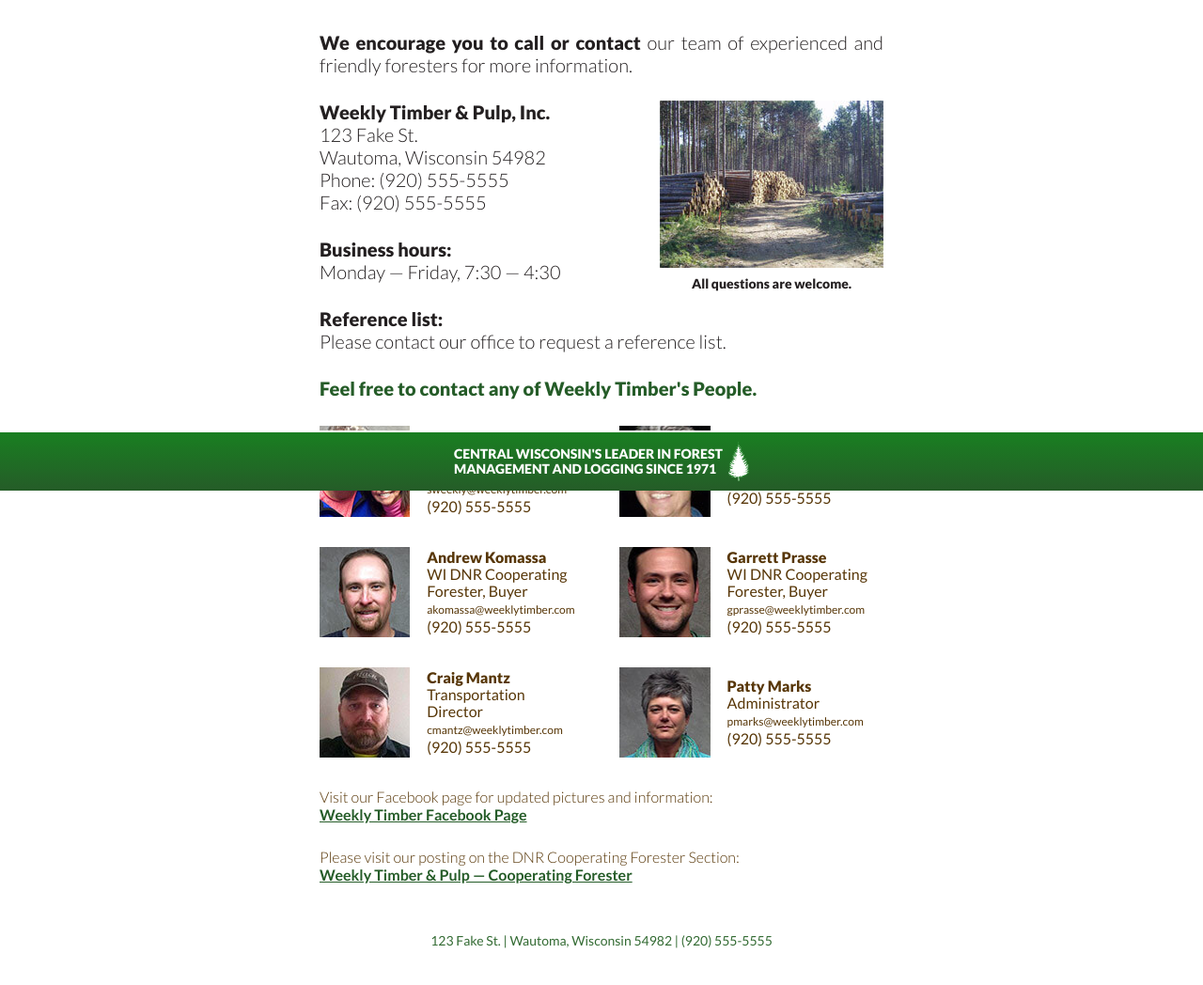
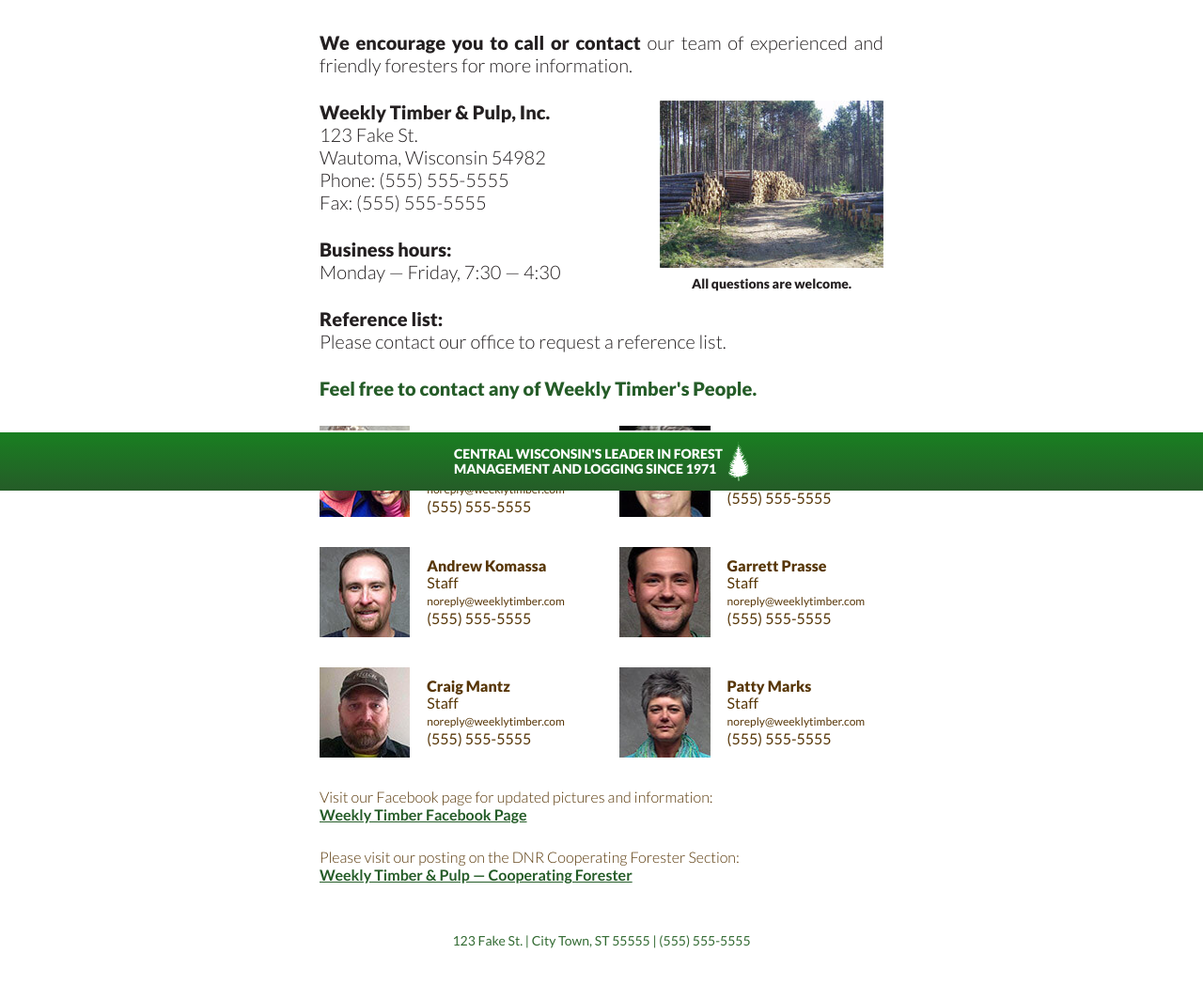
Before and after one commit to webopt/ch10-asset-delivery, a website: page htdocs/contact-us.html in a window 1280 px wide. Shown: the part 278-1326 px from the top of the page at 94% size. Drawn offline with Linux system fonts and the light colour scheme.

Commit message:
Correcting copy.

```diff
--- a/htdocs/contact-us.html
+++ b/htdocs/contact-us.html
@@ -17,8 +17,8 @@
 					<a href="https://facebook.com/weeklytimber" class="social" target="_blank"><img class="icon" src="img/icon-facebook.svg" alt="Facebook" title="Facebook"></a>
 					<a href="https://twitter.com/WeeklyTimber" class="social" target="_blank"><img class="icon" src="img/icon-twitter.svg" alt="Twitter" title="Twitter"></a>
 				</section>
-				<a class="phone" href="tel:+1-920-555-5555">920-555-5555</a>
-				<a class="email" href="mailto:info@weeklytimber.com">info@weeklytimber.com</a>
+				<a class="phone" href="tel:+1-555-555-5555">555-555-5555</a>
+				<a class="email" href="mailto:info@weeklytimber.com">noreply@weeklytimber.com</a>
 			</div>
 		</header>
 		<a href="index.html"><img id="mainLogo" src="img/logo.svg" alt="Weekly Timber &amp; Pulp"></a>
@@ -37,8 +37,8 @@
 				<b>Weekly Timber &amp; Pulp, Inc.</b><br>
 				123 Fake St.<br>
 				Wautoma, Wisconsin 54982<br>
-				Phone: (920) 555-5555<br>
-				Fax: (920) 555-5555
+				Phone: (555) 555-5555<br>
+				Fax: (555) 555-5555
 			</p>
 			<p class="introCopy">
 				<b>Business hours:</b><br>
@@ -55,54 +55,54 @@
 						<img class="photo" src="img/contact/steve-cheryl.jpg" srcset="img/contact/steve-cheryl.jpg 1x, img/contact/steve-cheryl@2x.jpg 2x" alt="Stevan &amp; Cheryl Weekly">
 						<p class="details">
 							<b>Stevan &amp; Cheryl Weekly</b><br>
-							President and Founder<br>
-							<a class="email" href="mailto:sweekly@weeklytimber.com">sweekly@weeklytimber.com</a><br>
-							(920) 555-5555
+							Staff<br>
+							<a class="email" href="mailto:noreply@weeklytimber.com">noreply@weeklytimber.com</a><br>
+							(555) 555-5555
 						</p>
 					</li>
 					<li class="contact">
 						<img class="photo" src="img/contact/jason.jpg" srcset="img/contact/jason.jpg 1x, img/contact/jason@2x.jpg 2x" alt="Jason Weekly">
 						<p class="details">
 							<b>Jason Weekly</b><br>
-							VP of Operations<br>
-							<a class="email" href="mailto:jweekly@weeklytimber.com">jweekly@weeklytimber.com</a><br>
-							(920) 555-5555
+							Staff<br>
+							<a class="email" href="mailto:noreply@weeklytimber.com">noreply@weeklytimber.com</a><br>
+							(555) 555-5555
 						</p>
 					</li>
 					<li class="contact">
 						<img class="photo" src="img/contact/andrew.jpg" srcset="img/contact/andrew.jpg 1x, img/contact/andrew@2x.jpg 2x" alt="Andrew Komassa">
 						<p class="details">
 							<b>Andrew Komassa</b><br>
-							WI DNR Cooperating Forester, Buyer<br>
-							<a class="email" href="mailto:akomassa@weeklytimber.com">akomassa@weeklytimber.com</a><br>
-							(920) 555-5555
+							Staff<br>
+							<a class="email" href="mailto:noreply@weeklytimber.com">noreply@weeklytimber.com</a><br>
+							(555) 555-5555
 						</p>
 					</li>
 					<li class="contact">
 						<img class="photo" src="img/contact/garrett.jpg" srcset="img/contact/garrett.jpg 1x, img/contact/garrett@2x.jpg 2x" alt="Garrett Prasse">
 						<p class="details">
 							<b>Garrett Prasse</b><br>
-							WI DNR Cooperating Forester, Buyer<br>
-							<a class="email" href="mailto:gprasse@weeklytimber.com">gprasse@weeklytimber.com</a><br>
-							(920) 555-5555
+							Staff<br>
+							<a class="email" href="mailto:noreply@weeklytimber.com">noreply@weeklytimber.com</a><br>
+							(555) 555-5555
 						</p>
 					</li>
 					<li class="contact">
 						<img class="photo" src="img/contact/craig.jpg" srcset="img/contact/craig.jpg 1x, img/contact/craig@2x.jpg 2x" alt="Craig Mantz">
 						<p class="details">
 							<b>Craig Mantz</b><br>
-							Transportation Director<br>
-							<a class="email" href="mailto:cmantz@weeklytimber.com">cmantz@weeklytimber.com</a><br>
-							(920) 555-5555
+							Staff<br>
+							<a class="email" href="mailto:noreply@weeklytimber.com">noreply@weeklytimber.com</a><br>
+							(555) 555-5555
 						</p>
 					</li>
 					<li class="contact">
 						<img class="photo" src="img/contact/patty.jpg" srcset="img/contact/patty.jpg 1x, img/contact/patty@2x.jpg 2x" alt="Patty Marks">
 						<p class="details">
 							<b>Patty Marks</b><br>
-							Administrator<br>
-							<a class="email" href="mailto:pmarks@weeklytimber.com">pmarks@weeklytimber.com</a><br>
-							(920) 555-5555
+							Staff<br>
+							<a class="email" href="mailto:noreply@weeklytimber.com">noreply@weeklytimber.com</a><br>
+							(555) 555-5555
 						</p>
 					</li>
 				</ul>
@@ -116,7 +116,7 @@
 				</p>
 			</div>
 		</section>
-		<p id="address">123 Fake St. | Wautoma, Wisconsin 54982 | <a href="tel:+1-920-555-5555">(920) 555-5555</a></p>
+		<p id="address">123 Fake St. | City Town, ST 55555 | <a href="tel:+1-555-555-5555">(555) 555-5555</a></p>
 		<footer>
 			<p class="footerType">
 				Central Wisconsin's leader in forest<br>
```
Also changed, not shown: htdocs/index.html (+3 -3 lines), htdocs/our-process.html (+3 -3 lines), htdocs/our-work.html (+3 -3 lines).
